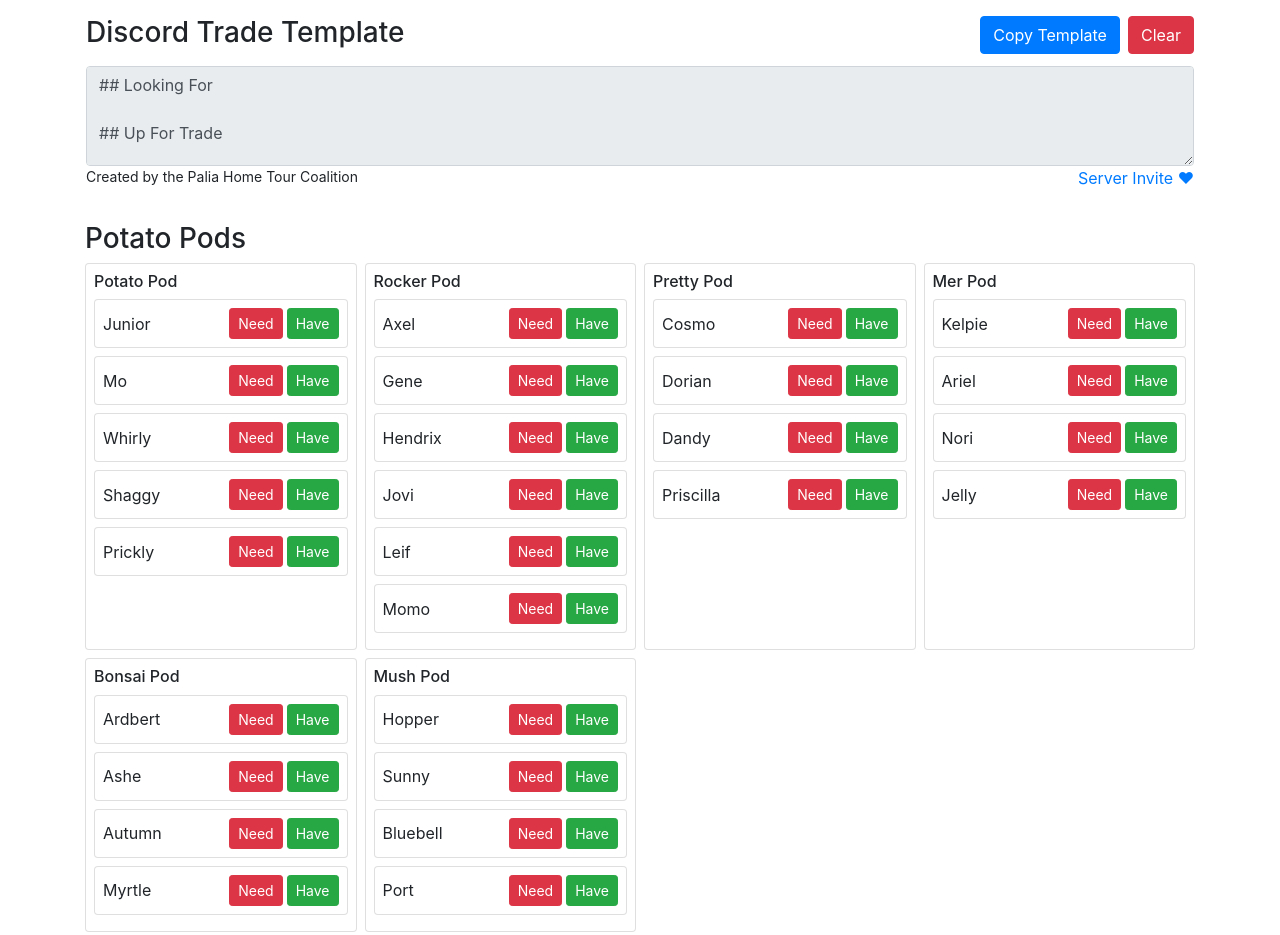
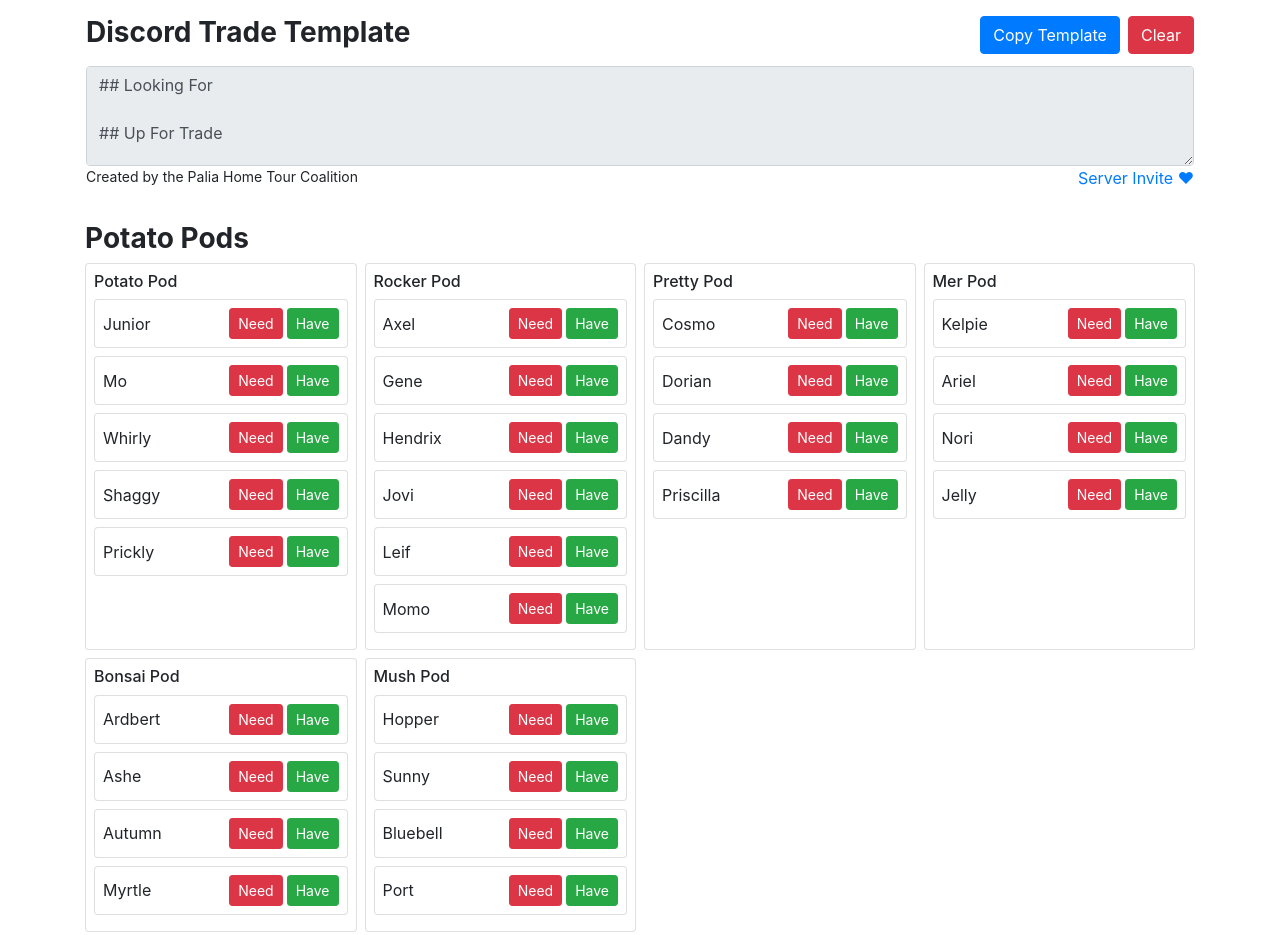
Before and after one commit to MaddieDeluxe/MaddieDeluxeSite, a plain HTML site: page index.html in a window 1280 px wide. Shown: the top 935 px of the page. Drawn offline with nearby package versions, Linux system fonts and the light colour scheme; some packages are replaced by stand-ins of ours; a script that the page names is missing.

Commit message:
Update index.html

```diff
--- a/index.html
+++ b/index.html
@@ -7,8 +7,8 @@
     <title>Palia Trade Generator</title>
 
     <style>
-      @media screen and (max-width: 480px) {
-
+      h3 {
+          font-weight: bold;
       }
 
       .subCategoryContainer {
```
